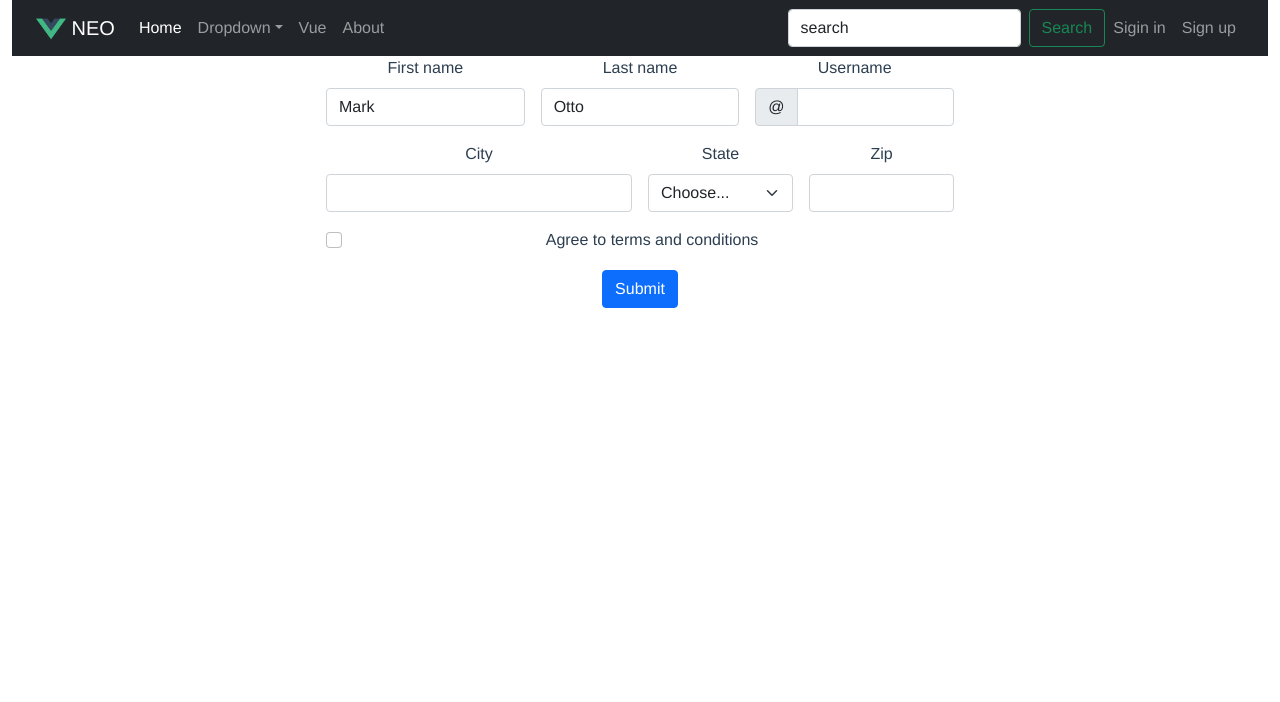
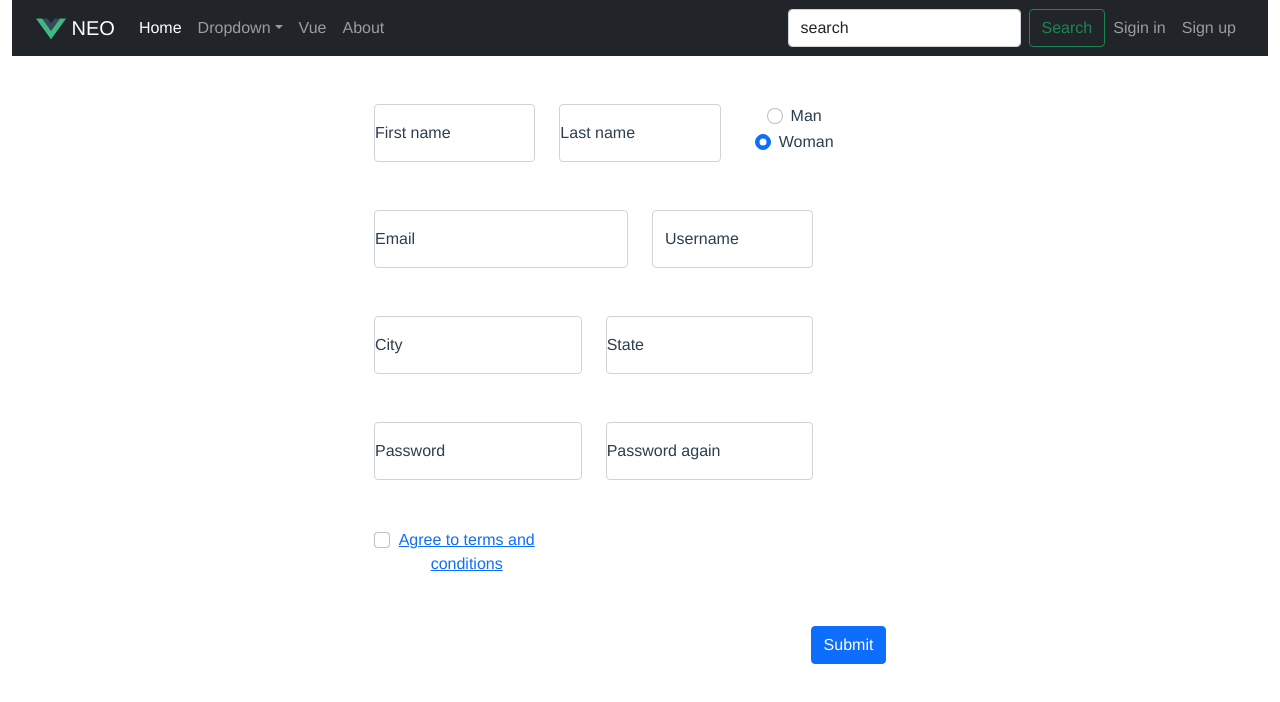
Before and after one commit to neoguojing/bootstrapvue, a Vue app: page /register in a window 1280 px wide. Shown: the top 702 px of the page. Built offline with nearby package versions, Linux system fonts and the light colour scheme.

Commit message:
up register

```diff
--- a/src/views/Register.vue
+++ b/src/views/Register.vue
@@ -1,67 +1,110 @@
 <template>
   <div  class="mx-auto" style="width:50%;">
-     <form class="row g-3  needs-validation" novalidate>
-      <div class="col-md-4">
-        <label for="validationCustom01" class="form-label">First name</label>
-        <input type="text" class="form-control" id="validationCustom01" value="Mark" required>
-        <div class="valid-feedback">
-          Looks good!
+     <form class="row gy-5 p-5 needs-validation" :class="validateClass" novalidate>
+      <div class="col-md-4 form-floating">
+        <input type="text" class="form-control" id="firstName" v-model="firstName" placeholder="First name"  required>
+        <label for="firstName" class="form-label">First name</label>
+        <div class="invalid-feedback">
+           Please provide a valid first name.
+        </div>
+      </div>
+      <div class="col-md-4 form-floating">
+        <input type="text" class="form-control" id="lastName" v-model="lastName" placeholder="Last name"  required>
+        <label for="lastName" class="form-label">Last name</label>
+        <div class="invalid-feedback">
+          Please provide a valid last name.
+        </div>
+      </div>
+      <div class="col-md-3">
+        <div class="form-check form-check-inline">
+          <input class="form-check-input" type="radio" v-model="gender" name="gender" id="1" value="Male">
+          <label class="form-check-label" for="man">
+            Man
+          </label>
+        </div>
+        <div class="form-check form-check-inline">
+          <input class="form-check-input" type="radio" v-model="gender" name="gender" id="woman" value="0" checked>
+          <label class="form-check-label" for="woman">
+            Woman
+          </label>
+        </div>
+      </div>
+
+      <div class="col-md-6 form-floating">
+        <input type="email" class="form-control" v-model="email" id="email" placeholder="Email" required>
+        <label for="email" class="form-label">Email</label>
+        <div class="invalid-feedback">
+          Please provide a valid email.
         </div>
       </div>
       <div class="col-md-4">
-        <label for="validationCustom02" class="form-label">Last name</label>
-        <input type="text" class="form-control" id="validationCustom02" value="Otto" required>
-        <div class="valid-feedback">
-          Looks good!
-        </div>
-      </div>
-      <div class="col-md-4">
-        <label for="validationCustomUsername" class="form-label">Username</label>
-        <div class="input-group has-validation">
-          <span class="input-group-text" id="inputGroupPrepend">@</span>
-          <input type="text" class="form-control" id="validationCustomUsername" aria-describedby="inputGroupPrepend" required>
+        <div class="has-validation form-floating">
+          <input type="text" class="form-control" id="userName" v-model="userName" placeholder="Username" aria-describedby="inputGroupPrepend" required>
+          <label for="userName" class="form-label">Username</label>
           <div class="invalid-feedback">
             Please choose a username.
           </div>
         </div>
       </div>
-      <div class="col-md-6">
-        <label for="validationCustom03" class="form-label">City</label>
-        <input type="text" class="form-control" id="validationCustom03" required>
+      <div class="col-md-5 form-floating">
+        <input type="text" class="form-control" id="city" v-model="city" placeholder="City" required>
+        <label for="city" class="form-label">City</label>
         <div class="invalid-feedback">
           Please provide a valid city.
         </div>
       </div>
-      <div class="col-md-3">
-        <label for="validationCustom04" class="form-label">State</label>
-        <select class="form-select" id="validationCustom04" required>
-          <option selected disabled value="">Choose...</option>
-          <option>...</option>
-        </select>
+      <div class="col-md-5 form-floating">
+        <input type="text" class="form-control" v-model="state" id="state" placeholder="State" required>
+        <label for="state" class="form-label">State</label>
         <div class="invalid-feedback">
-          Please select a valid state.
+          Please provide a valid state.
         </div>
       </div>
-      <div class="col-md-3">
-        <label for="validationCustom05" class="form-label">Zip</label>
-        <input type="text" class="form-control" id="validationCustom05" required>
+      <div class="col-md-5 form-floating">
+        <input type="password" class="form-control" v-model="password" id="password" placeholder="Password" required>
+        <label for="password" class="form-label">Password</label>
         <div class="invalid-feedback">
-          Please provide a valid zip.
+          Please provide a valid password.
         </div>
       </div>
-      <div class="col-12">
+      <div class="col-md-5 form-floating">
+        <input type="password" class="form-control" v-model="password1" id="password1" placeholder="Password again" required>
+        <label for="password1" class="form-label">Password again</label>
+        <div class="invalid-feedback">
+          Please confirm the password.
+        </div>
+      </div>
+      <div class="col-4">
         <div class="form-check">
-          <input class="form-check-input" type="checkbox" value="" id="invalidCheck" required>
-          <label class="form-check-label" for="invalidCheck">
+          <input class="form-check-input" v-model="wasAgreeChecked" type="checkbox" value="true"  id="agree" required>
+          <a class="form-check-label" for="agree" data-bs-toggle="modal" data-bs-target="#terms">
             Agree to terms and conditions
-          </label>
+          </a>
           <div class="invalid-feedback">
             You must agree before submitting.
           </div>
+          <div class="modal fade" id="terms" tabindex="-1" aria-labelledby="#content" aria-hidden="true">
+            <div class="modal-dialog modal-dialog-centered modal-dialog-scrollable">
+              <div class="modal-content">
+                <div class="modal-header">
+                  <h5 class="modal-title" id="content">Terms and conditions</h5>
+                  <button type="button" class="btn-close" data-bs-dismiss="modal" aria-label="Close"></button>
+                </div>
+                <div class="modal-body">
+                  This is some placeholder content to show a vertically centered modal. We've added some extra copy here to show how vertically centering the modal works when combined with scrollable modals. We also use some repeated line breaks to quickly extend the height of the content, thereby triggering the scrolling. When content becomes longer than the predefined max-height of modal, content will be cropped and scrollable within the modal.
+                </div>
+                <div class="modal-footer">
+                  <button type="button" class="btn btn-secondary" data-bs-dismiss="modal">Close</button>
+                  <button type="button" class="btn btn-primary" >Save changes</button>
+                </div>
+              </div>
+            </div>
+          </div>
         </div>
       </div>
-      <div class="col-12">
-        <button class="btn btn-primary" type="submit">Submit</button>
+      <div class="col-9"></div>
+      <div class="col-3">
+        <button class="btn btn-primary" type="submit" @click.stop.prevent="onSubmit">Submit</button>
       </div>
     </form>
   </div>
@@ -69,9 +112,49 @@
 
 <script>
 // @ is an alias to /src
+import 'bootstrap/dist/css/bootstrap.min.css'
+import 'bootstrap/dist/js/bootstrap.min.js'
+import _ from 'lodash'
 export default {
+
   name: 'Register',
   components: {
+  },
+   data(){
+    return {
+      wasValidated: false,
+      wasAgreeChecked: false,
+      firstName:"",
+      lastName:"",
+      userName:"",
+      gender:0,
+      city:"",
+      state:"",
+      email:"",
+      password:"",
+      password1:""
+    }
+  },
+  computed:{
+    validateClass(){
+      return {
+        'was-validated':this.wasValidated,
+      }
+    },
+  },
+  methods:{
+    onSubmit: _.debounce(function(){
+        this.wasValidated = true
+        if (!this.validate()){
+           return
+        }
+        console.log("注册成功")
+         this.router.push("/login")
+      },1000),
+
+    validate(){
+      return true
+    }
   }
 }
 </script>
```
